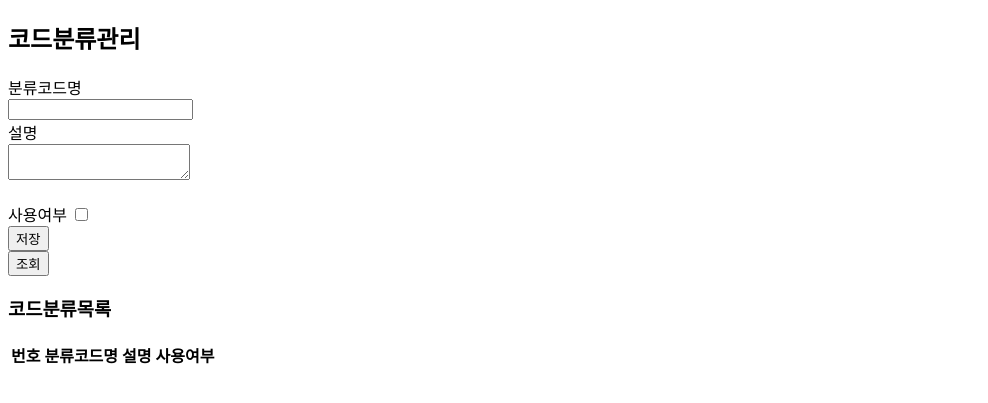
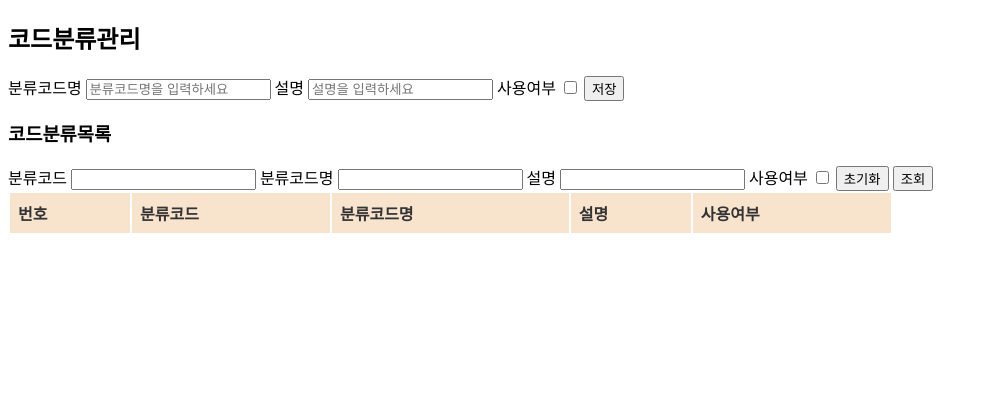
Before and after one commit to sbjfans/genimovie, a Flask app: page /menu/code_categories_list in a window 1280 px wide. Shown: the part 205-608 px from the top of the page, without its empty margins (0-988 px from the left). Run offline with Flask 3, Linux system fonts and the light colour scheme; lists and menus that the app fills with data are empty.

Commit message:
코드상세 수정

```diff
--- a/app.py
+++ b/app.py
@@ -153,8 +153,8 @@
     return render_template('logs.html', logs=log_entries)
 
 
-@app.route('/code_categories', methods=['GET', 'POST'])
-def code_categories():
+@app.route('/create_code_categories', methods=['GET', 'POST'])
+def create_code_categories():
     if request.method == 'POST':
         category_name = request.form['category_name']
         description = request.form['description']
@@ -163,9 +163,45 @@
         db.session.add(new_category)
         db.session.commit()
 
-        return redirect(url_for('code_categories'))
+        return redirect(url_for('search_code_categories'))
 
     categories = CodeCategory.query.all()
+    return render_template('code_categories_list.html', categories=categories)
+
+@app.route('/search_code_categories', methods=['GET', 'POST'])
+def search_code_categories():
+    # Initialize filter variables
+    category_name = None
+    description = None
+    is_active = None
+
+    # Check if the request method is POST
+    if request.method == 'POST':
+        category_id = request.form.get('search_category_id', '')
+        category_name = request.form.get('search_category_name', '')
+        description = request.form.get('search_description', '')
+        is_active = request.form.get('is_active', None)
+
+    # Build query with filters
+    query = CodeCategory.query
+
+    if category_id:
+        query = query.filter(CodeCategory.category_id.ilike(f'%{category_id}%'))
+
+    if category_name:
+        query = query.filter(CodeCategory.category_name.ilike(f'%{category_name}%'))
+
+    if description:
+        query = query.filter(CodeCategory.description.ilike(f'%{description}%'))
+
+    if is_active is not None:
+        # Convert is_active to boolean for comparison
+        is_active = bool(is_active)
+        query = query.filter(CodeCategory.is_active == is_active)
+
+    # Execute query and get results
+    categories = query.all()
+
     return render_template('code_categories_list.html', categories=categories)
 
 def create_app():
--- a/templates/code_categories_list.html
+++ b/templates/code_categories_list.html
@@ -4,41 +4,60 @@
 <h2>코드분류관리</h2>
 
 <!-- Form to Add a New Code Category -->
-<form method="POST" action="{{ url_for('code_categories') }}">
-    <label for="category_name">분류코드명</label><br>
-    <input type="text" id="category_name" name="category_name"><br>
-    <label for="description">설명</label><br>
-    <textarea id="description" name="description"></textarea><br><br>
+<form method="POST" action="{{ url_for('create_code_categories') }}" class="code-category-form">
+    <label for="category_name">분류코드명</label>
+    <input type="text" id="category_name" name="category_name" placeholder="분류코드명을 입력하세요">
+
+    <label for="description">설명</label>
+    <input type="text" id="description" name="description" placeholder="설명을 입력하세요">
+
     <label for="is_active">사용여부</label>
-    <input type="checkbox" id="is_active" name="is_active"><br>
+    <input type="checkbox" id="is_active" name="is_active">
+
     <input type="submit" value="저장">
 </form>
 
 <!-- Container for the view button and categories list -->
 <div class="list-container">
-    <!-- Button to View/Reload the Code Categories List -->
-    <form method="GET" action="{{ url_for('code_categories') }}" class="view-button-form">
-        <input type="submit" value="조회" id="view-button">
-    </form>
+    <h3>코드분류목록</h3>
+    <!-- Form to View/Reload the Code Categories List -->
+    <div class="view-button-container">
+        <form id='searchForm' method="POST" action="{{ url_for('search_code_categories') }}" class="view-button-form">
+            <label for="search_category_id">분류코드</label>
+            <input type="text" id="search_category_id" name="search_category_id">
 
-    <h3>코드분류목록</h3>
-    <!-- Display the code categories in a table -->
-    <table>
-        <thead>
+            <label for="search_category_name">분류코드명</label>
+            <input type="text" id="search_category_name" name="search_category_name">
+
+            <label for="search_description">설명</label>
+            <input type="text" id="search_description" name="search_description">
+
+            <label for="is_active">사용여부</label>
+            <input type="checkbox" id="is_active" name="is_active">
+
+            <input type="button" value="초기화" id="init-button" onclick="resetForm()">
+            <input type="submit" value="조회" id="view-button">
+        </form>
+    </div>
+
+    <table width="70%">
+        <thead style="background-color: #f8e3cd; color: #333;">
             <tr>
-                <th>번호</th>
-                <th>분류코드명</th>
-                <th>설명</th>
-                <th>사용여부</th>
+                <th style="padding: 8px; text-align: left;">번호</th>
+                <th style="padding: 8px; text-align: left;">분류코드</th>
+                <th style="padding: 8px; text-align: left;">분류코드명</th>
+                <th style="padding: 8px; text-align: left;">설명</th>
+                <th style="padding: 8px; text-align: left;">사용여부</th>
             </tr>
         </thead>
         <tbody>
             {% for category in categories %}
             <tr>
-                <td>{{ categories|length - loop.index + 1 }}</td> <!-- Display sequential number in descending order -->
+                <td>{{ categories|length - loop.index + 1 }}</td>
+                <td>{{ category.category_id }}</td>
                 <td>{{ category.category_name }}</td>
                 <td>{{ category.description }}</td>
-                <td>{{ '활성' if category.is_active else '비활성' }}</td>
+                <td>{{ '사용' if category.is_active else '미사용' }}</td>
             </tr>
             {% endfor %}
         </tbody>
@@ -49,52 +68,81 @@
 {% block styles %}
 <style>
     /* Style the form for adding a new code category */
-    form {
-        margin-bottom: 20px;
+    .code-category-form {
+        margin-bottom: 30px;
+        padding: 20px;
+        border: 1px solid #ddd;
+        border-radius: 8px;
+        background-color: #f9f9f9;
+        max-width: 600px;
+        margin: 20px auto;
     }
 
-    form label {
+    .code-category-form label {
         display: block;
         margin: 10px 0 5px;
+        font-weight: bold;
     }
 
-    form input[type="text"],
-    form textarea {
-        width: 100%;
+    .code-category-form input[type="text"],
+    .code-category-form textarea {
+        width: calc(100% - 16px);
         padding: 8px;
-        margin-bottom: 10px;
+        margin-bottom: 15px;
         box-sizing: border-box;
+        border: 1px solid #ccc;
+        border-radius: 4px;
     }
 
-    form textarea {
-        height: 100px;
+    .code-category-form textarea {
+        height: 120px;
     }
 
-    form input[type="checkbox"] {
+    .code-category-form input[type="checkbox"] {
         margin-right: 10px;
     }
 
-    form input[type="submit"] {
+    .code-category-form input[type="submit"] {
         background-color: #007bff;
         color: white;
         border: none;
         padding: 10px 20px;
         border-radius: 4px;
         cursor: pointer;
+        font-size: 16px;
     }
 
-    form input[type="submit"]:hover {
+    .code-category-form input[type="submit"]:hover {
         background-color: #0056b3;
     }
 
     /* Style the container for the list and view button */
     .list-container {
-        position: relative;
+        max-width: 800px;
+        margin: 20px auto;
+        padding: 20px;
+        border: 1px solid #ddd;
+        border-radius: 8px;
+        background-color: #f9f9f9;
     }
 
-    .view-button-form {
-        text-align: right; /* Align the form to the right */
-        margin-bottom: 20px; /* Add some margin below the form */
+    .view-button-container {
+        text-align: right;
+        margin-bottom: 20px;
+    }
+
+    .view-button-form input[type="submit"] {
+        background-color: #28a745;
+        color: white;
+        border: none;
+        padding: 10px 20px;
+        border-radius: 4px;
+        cursor: pointer;
+        font-size: 16px;
+    }
+
+    .view-button-form input[type="submit"]:hover {
+        background-color: #218838;
     }
 
     table {
@@ -104,17 +152,18 @@
     }
 
     table, th, td {
-        border: 1px solid #ddd; /* Set border width to 1px */
+        border: 1px solid #ddd;
     }
 
     th, td {
-        padding: 10px;
+        padding: 12px;
         text-align: left;
     }
 
     th {
-        background-color: #f4f4f4;
-        width: 300px; /* Set width for header cells */
+        background-color: #ffcc99; /* Light orange background color for table header */
+        font-weight: bold;
+        color: #333; /* Darker text color for contrast */
     }
 
     tbody tr:nth-child(even) {
@@ -123,7 +172,7 @@
 
     /* Style for the "번호" column */
     th:first-child, td:first-child {
-        width: 100px; /* Adjust width as needed */
+        width: 80px;
         text-align: center;
     }
 </style>
@@ -131,13 +180,12 @@
 
 {% block scripts %}
 <script>
-    // Automatically trigger a click event on the view button when the page loads
-    document.addEventListener('DOMContentLoaded', function() {
-        // Ensure the button exists before attempting to click
-        const viewButton = document.getElementById('view-button');
-        if (viewButton) {
-            viewButton.click();
-        }
-    });
+    function resetForm() {
+
+        // Reset the form fields
+        document.getElementById('searchForm').reset();
+    }
+
+    // Optionally, you can add logic to handle form submission or dynamic content loading here
 </script>
 {% endblock %}
```
